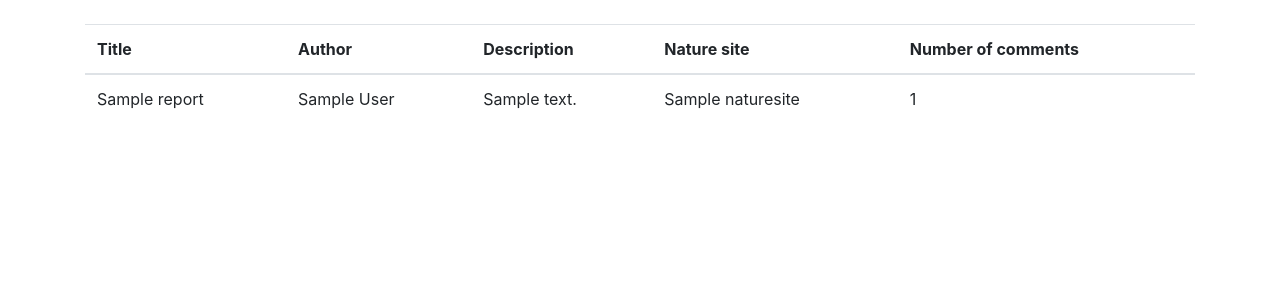
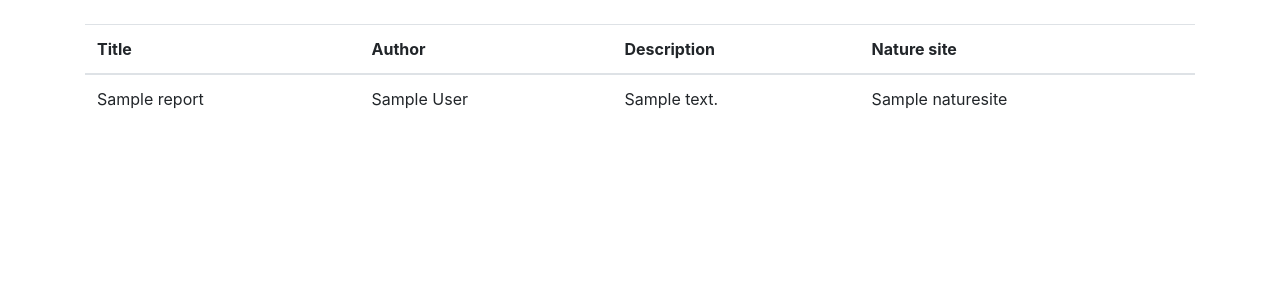
Before and after one commit to olgaviho/naytteidenKerays, a Python web app: template application/templates/report/list.html in a window 1280 px wide. Shown: the part 56-356 px from the top of the page. Run offline with Jinja, Linux system fonts and the light colour scheme; the template is opened without the code that fills it: most values are stand-ins (such as "Sample title", 1, 10 or a date in 2020); some libraries are stand-ins or nearby versions.

Commit message:
Update list.html

```diff
--- a/application/templates/report/list.html
+++ b/application/templates/report/list.html
@@ -11,7 +11,6 @@
       <th scope="col">Author</th>
       <th scope="col">Description</th>
       <th scope="col">Nature site</th>
-      <th scope="col">Number of comments</th>
     </tr>
     <thead>
     <tbody>
@@ -21,7 +20,6 @@
         <td> {{report.author}}</td>
         <td> {{report.description}}</td>
         <td> {{report.naturesite}}</td>
-        <td> {{report.number}}</td>
       </tr>
       {% endfor %}
     </tbody>
```
